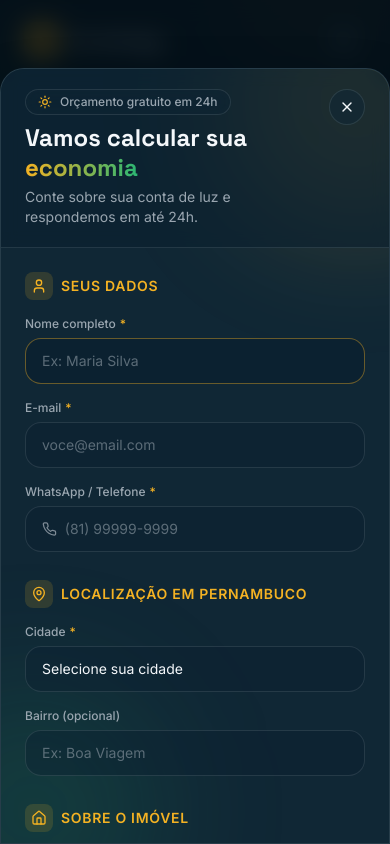
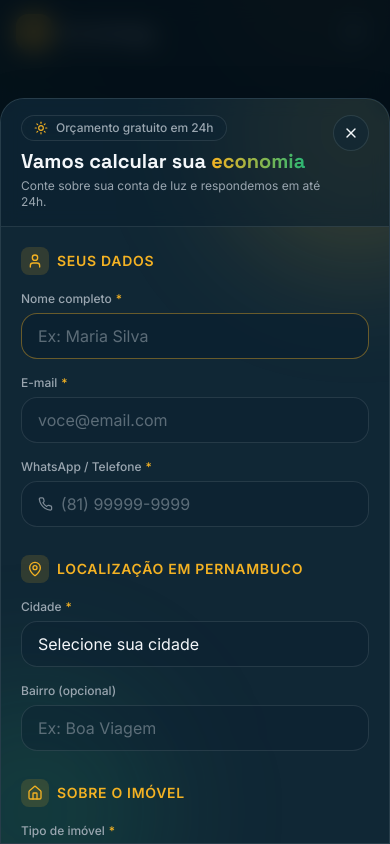
Before and after one commit to gdias9487/LMEnergy, a Next.js app: page / in a window 390 px wide. Both pictures are taken after a click on the button "Solicitar orçamento grátis". Shown: the top 844 px of the page. Built offline with nearby package versions, Linux system fonts and the light colour scheme.

Commit message:
mobile responsiveness

```diff
--- a/app/globals.css
+++ b/app/globals.css
@@ -5,10 +5,11 @@
 @layer base {
   html {
     scroll-behavior: smooth;
+    -webkit-text-size-adjust: 100%;
   }
 
   body {
-    @apply bg-petroleo text-gelo font-sans antialiased;
+    @apply overflow-x-hidden bg-petroleo text-gelo font-sans antialiased;
     background-image:
       radial-gradient(60% 40% at 80% -10%, rgba(244, 178, 35, 0.12), transparent 60%),
       radial-gradient(50% 35% at 0% 20%, rgba(43, 182, 115, 0.10), transparent 60%);
@@ -23,7 +24,13 @@
 
 @layer components {
   .container-pad {
-    @apply mx-auto w-full max-w-7xl px-6 lg:px-10;
+    @apply mx-auto w-full max-w-7xl px-4 sm:px-6 lg:px-10;
+  }
+
+  .btn-primary,
+  .btn-secondary {
+    /* Garante que botões com texto longo não estourem em mobile */
+    @apply max-w-full;
   }
 
   .btn-primary {
@@ -39,7 +46,17 @@
   }
 
   .card {
-    @apply rounded-2xl border border-gelo/10 bg-grafite/40 p-6 shadow-card backdrop-blur transition;
+    @apply rounded-2xl border border-gelo/10 bg-grafite/40 p-5 shadow-card backdrop-blur transition sm:p-6;
+  }
+}
+
+/* Evita auto-zoom do iOS ao focar campos de formulário em mobile.
+   iOS faz zoom automaticamente quando o input tem font-size < 16px. */
+@media (max-width: 640px) {
+  input,
+  select,
+  textarea {
+    font-size: 16px !important;
   }
 }
 
--- a/components/Hero.tsx
+++ b/components/Hero.tsx
@@ -11,11 +11,11 @@ export function Hero() {
   const { openModal } = useQuoteModal();
 
   return (
-    <section id="hero" className="relative overflow-hidden pt-32 lg:pt-36">
+    <section id="hero" className="relative overflow-hidden pt-28 sm:pt-32 lg:pt-36">
       {/* Padrão de grid decorativo */}
       <div className="pointer-events-none absolute inset-0 -z-10 bg-hero-grid bg-grid opacity-[0.35] [mask-image:radial-gradient(ellipse_at_center,black_30%,transparent_75%)]" />
 
-      <div className="container-pad grid items-center gap-14 pb-20 lg:grid-cols-[1.05fr_1fr] lg:gap-10 lg:pb-28">
+      <div className="container-pad grid items-center gap-10 pb-16 sm:gap-14 sm:pb-20 lg:grid-cols-[1.05fr_1fr] lg:gap-10 lg:pb-28">
         <motion.div
           variants={stagger}
           initial="hidden"
@@ -32,7 +32,7 @@ export function Hero() {
 
           <motion.h1
             variants={fadeUp}
-            className="mt-6 font-display text-5xl font-bold leading-[1.05] tracking-tight text-gelo sm:text-6xl lg:text-7xl"
+            className="mt-6 font-display text-[2.5rem] font-bold leading-[1.05] tracking-tight text-gelo sm:text-6xl lg:text-7xl"
           >
             Reduza sua conta
             <br />
@@ -54,7 +54,7 @@ export function Hero() {
 
           <motion.p
             variants={fadeUp}
-            className="mt-8 max-w-xl text-lg leading-relaxed text-aco-400"
+            className="mt-6 max-w-xl text-base leading-relaxed text-aco-400 sm:mt-8 sm:text-lg"
           >
             Sou <span className="text-gelo">Leonardo Mendes</span>, especialista
             em energia solar e soluções inteligentes para redução da conta de
@@ -65,12 +65,12 @@ export function Hero() {
 
           <motion.div
             variants={fadeUp}
-            className="mt-10 flex flex-wrap items-center gap-4"
+            className="mt-8 flex flex-col gap-3 sm:mt-10 sm:flex-row sm:flex-wrap sm:items-center sm:gap-4"
           >
             <button
               type="button"
               onClick={openModal}
-              className="btn-primary group"
+              className="btn-primary group w-full sm:w-auto"
             >
               Solicitar orçamento grátis
               <span className="grid h-6 w-6 place-items-center rounded-full bg-petroleo/15 transition group-hover:translate-x-0.5">
@@ -81,7 +81,7 @@ export function Hero() {
               href={buildWhatsAppUrl()}
               target="_blank"
               rel="noreferrer"
-              className="btn-secondary"
+              className="btn-secondary w-full sm:w-auto"
             >
               <MessageCircle className="h-4 w-4 text-sustentavel" />
               Falar no WhatsApp
@@ -90,7 +90,7 @@ export function Hero() {
 
           <motion.div
             variants={fadeUp}
-            className="mt-12 flex items-center gap-5"
+            className="mt-10 flex items-center gap-4 sm:mt-12 sm:gap-5"
           >
             <div className="flex -space-x-3">
               {[
@@ -100,20 +100,20 @@ export function Hero() {
               ].map((g, i) => (
                 <div
                   key={i}
-                  className={`grid h-11 w-11 place-items-center rounded-full border-2 border-petroleo bg-gradient-to-br ${g} font-display text-sm font-semibold text-petroleo`}
+                  className={`grid h-10 w-10 place-items-center rounded-full border-2 border-petroleo bg-gradient-to-br ${g} font-display text-xs font-semibold text-petroleo sm:h-11 sm:w-11 sm:text-sm`}
                 >
                   {["AC", "MR", "JS"][i]}
                 </div>
               ))}
-              <div className="grid h-11 w-11 place-items-center rounded-full border-2 border-petroleo bg-grafite text-xs font-semibold text-aco-400">
+              <div className="grid h-10 w-10 place-items-center rounded-full border-2 border-petroleo bg-grafite text-[11px] font-semibold text-aco-400 sm:h-11 sm:w-11 sm:text-xs">
                 +50
               </div>
             </div>
             <div>
-              <p className="font-display text-2xl font-semibold text-gelo">
+              <p className="font-display text-xl font-semibold text-gelo sm:text-2xl">
                 50<span className="text-energia">+</span>
               </p>
-              <p className="text-xs uppercase tracking-wider text-aco-500">
+              <p className="text-[11px] uppercase tracking-wider text-aco-500 sm:text-xs">
                 Clientes economizando
               </p>
             </div>
@@ -138,8 +138,8 @@ export function Hero() {
         transition={{ duration: 0.6 }}
         className="border-y border-gelo/5 bg-grafite/20 backdrop-blur"
       >
-        <div className="container-pad flex flex-wrap items-center justify-between gap-x-10 gap-y-4 py-6">
-          <p className="text-xs uppercase tracking-[0.3em] text-aco-500">
+        <div className="container-pad flex flex-wrap items-center justify-center gap-x-6 gap-y-3 py-5 sm:justify-between sm:gap-x-10 sm:gap-y-4 sm:py-6">
+          <p className="w-full text-center text-[11px] uppercase tracking-[0.3em] text-aco-500 sm:w-auto sm:text-left sm:text-xs">
             Atendemos
           </p>
           {[
@@ -152,7 +152,7 @@ export function Hero() {
           ].map((segment) => (
             <span
               key={segment}
-              className="font-display text-base font-medium text-aco-400 transition hover:text-gelo"
+              className="font-display text-sm font-medium text-aco-400 transition hover:text-gelo sm:text-base"
             >
               {segment}
             </span>
--- a/components/HeroIllustration.tsx
+++ b/components/HeroIllustration.tsx
@@ -8,7 +8,7 @@ import { motion } from "framer-motion";
  */
 export function HeroIllustration() {
   return (
-    <div className="relative aspect-square w-full max-w-[560px]">
+    <div className="relative mx-auto aspect-square w-full max-w-[420px] sm:max-w-[480px] lg:max-w-[560px]">
       {/* Halo de luz atrás da composição */}
       <div className="absolute inset-0 -z-10">
         <div className="absolute left-1/2 top-1/3 h-[70%] w-[70%] -translate-x-1/2 rounded-full bg-energia/20 blur-3xl" />
@@ -162,11 +162,11 @@ export function HeroIllustration() {
         initial={{ opacity: 0, y: 12, scale: 0.95 }}
         animate={{ opacity: 1, y: 0, scale: 1 }}
         transition={{ delay: 1.1, duration: 0.6, ease: [0.22, 1, 0.36, 1] }}
-        className="absolute -left-2 top-12 rounded-2xl border border-gelo/10 bg-grafite/80 px-4 py-3 shadow-card backdrop-blur-md"
+        className="absolute left-0 top-6 rounded-2xl border border-gelo/10 bg-grafite/80 px-3 py-2 shadow-card backdrop-blur-md sm:-left-2 sm:top-12 sm:px-4 sm:py-3"
       >
-        <div className="flex items-center gap-3">
-          <span className="grid h-9 w-9 place-items-center rounded-lg bg-sustentavel/15 text-sustentavel">
-            <svg viewBox="0 0 24 24" fill="none" className="h-5 w-5">
+        <div className="flex items-center gap-2 sm:gap-3">
+          <span className="grid h-8 w-8 place-items-center rounded-lg bg-sustentavel/15 text-sustentavel sm:h-9 sm:w-9">
+            <svg viewBox="0 0 24 24" fill="none" className="h-4 w-4 sm:h-5 sm:w-5">
               <path
                 d="M3 17l6-6 4 4 8-8"
                 stroke="currentColor"
@@ -177,8 +177,8 @@ export function HeroIllustration() {
             </svg>
           </span>
           <div>
-            <p className="text-xs text-aco-400">Eficiência média</p>
-            <p className="font-display text-lg font-semibold text-gelo">
+            <p className="text-[10px] text-aco-400 sm:text-xs">Eficiência média</p>
+            <p className="font-display text-sm font-semibold text-gelo sm:text-lg">
               +38% <span className="text-sustentavel">↑</span>
             </p>
           </div>
@@ -190,17 +190,17 @@ export function HeroIllustration() {
         initial={{ opacity: 0, y: 12, scale: 0.95 }}
         animate={{ opacity: 1, y: 0, scale: 1 }}
         transition={{ delay: 1.3, duration: 0.6, ease: [0.22, 1, 0.36, 1] }}
-        className="absolute -right-2 bottom-16 rounded-2xl border border-gelo/10 bg-grafite/80 px-4 py-3 shadow-card backdrop-blur-md"
+        className="absolute bottom-10 right-0 rounded-2xl border border-gelo/10 bg-grafite/80 px-3 py-2 shadow-card backdrop-blur-md sm:-right-2 sm:bottom-16 sm:px-4 sm:py-3"
       >
-        <div className="flex items-center gap-3">
-          <span className="grid h-9 w-9 place-items-center rounded-lg bg-energia/15 text-energia">
-            <svg viewBox="0 0 24 24" fill="currentColor" className="h-5 w-5">
+        <div className="flex items-center gap-2 sm:gap-3">
+          <span className="grid h-8 w-8 place-items-center rounded-lg bg-energia/15 text-energia sm:h-9 sm:w-9">
+            <svg viewBox="0 0 24 24" fill="currentColor" className="h-4 w-4 sm:h-5 sm:w-5">
               <path d="M13 2L4 14h7l-1 8 9-12h-7l1-8z" />
             </svg>
           </span>
           <div>
-            <p className="text-xs text-aco-400">Carbono neutro</p>
-            <p className="font-display text-lg font-semibold text-gelo">
+            <p className="text-[10px] text-aco-400 sm:text-xs">Carbono neutro</p>
+            <p className="font-display text-sm font-semibold text-gelo sm:text-lg">
               100% limpo
             </p>
           </div>
--- a/components/Navbar.tsx
+++ b/components/Navbar.tsx
@@ -36,7 +36,7 @@ export function Navbar() {
           : "bg-transparent"
       }`}
     >
-      <nav className="container-pad flex h-20 items-center justify-between">
+      <nav className="container-pad flex h-16 items-center justify-between sm:h-20">
         <a
           href="#hero"
           className="flex items-center gap-2.5 text-gelo"
@@ -75,7 +75,7 @@ export function Navbar() {
 
         <button
           onClick={() => setOpen((v) => !v)}
-          className="grid h-11 w-11 place-items-center rounded-xl border border-gelo/10 bg-grafite/40 text-gelo lg:hidden"
+          className="grid h-10 w-10 place-items-center rounded-xl border border-gelo/10 bg-grafite/40 text-gelo sm:h-11 sm:w-11 lg:hidden"
           aria-label="Abrir menu"
         >
           {open ? <X className="h-5 w-5" /> : <Menu className="h-5 w-5" />}
--- a/components/QuoteModal.tsx
+++ b/components/QuoteModal.tsx
@@ -211,22 +211,22 @@ export function QuoteModal({ open, onClose }: Props) {
             <div className="pointer-events-none absolute -bottom-24 -left-24 h-64 w-64 rounded-full bg-sustentavel/15 blur-3xl" />
 
             {/* Header */}
-            <div className="relative flex items-start justify-between gap-4 border-b border-gelo/10 bg-petroleo-700/60 px-6 py-5 backdrop-blur sm:px-8">
-              <div>
+            <div className="relative flex items-start justify-between gap-3 border-b border-gelo/10 bg-petroleo-700/60 px-5 py-4 backdrop-blur sm:gap-4 sm:px-8 sm:py-5">
+              <div className="min-w-0">
                 <span className="chip mb-2">
                   <Sun className="h-3.5 w-3.5 text-energia" />
                   Orçamento gratuito em 24h
                 </span>
                 <h2
                   id="quote-modal-title"
-                  className="font-display text-2xl font-bold leading-tight text-gelo sm:text-3xl"
+                  className="font-display text-xl font-bold leading-tight text-gelo sm:text-3xl"
                 >
                   Vamos calcular sua{" "}
                   <span className="bg-gradient-to-r from-energia to-sustentavel bg-clip-text text-transparent">
                     economia
                   </span>
                 </h2>
-                <p className="mt-1 text-sm text-aco-400">
+                <p className="mt-1 text-xs text-aco-400 sm:text-sm">
                   Conte sobre sua conta de luz e respondemos em até 24h.
                 </p>
               </div>
@@ -240,7 +240,7 @@ export function QuoteModal({ open, onClose }: Props) {
             </div>
 
             {/* Conteúdo scrollável */}
-            <div className="relative max-h-[calc(92vh-180px)] overflow-y-auto px-6 py-6 sm:px-8 sm:py-7">
+            <div className="relative max-h-[calc(92vh-160px)] overflow-y-auto px-5 py-5 sm:max-h-[calc(92vh-180px)] sm:px-8 sm:py-7">
               {enviado ? (
                 <SuccessState onClose={onClose} />
               ) : (
@@ -443,7 +443,7 @@ export function QuoteModal({ open, onClose }: Props) {
                       O que você procura?
                     </Legend>
 
-                    <div className="grid gap-3 sm:grid-cols-2">
+                    <div className="grid grid-cols-1 gap-3 sm:grid-cols-2">
                       {[
                         "Desconto na tarifa (sem investimento)",
                         "Instalação de sistema fotovoltaico",
```
Also changed, not shown: components/CTA.tsx (+6 -6 lines), components/Projects.tsx (+11 -11 lines), components/Services.tsx (+4 -4 lines), components/Stats.tsx (+7 -7 lines).
